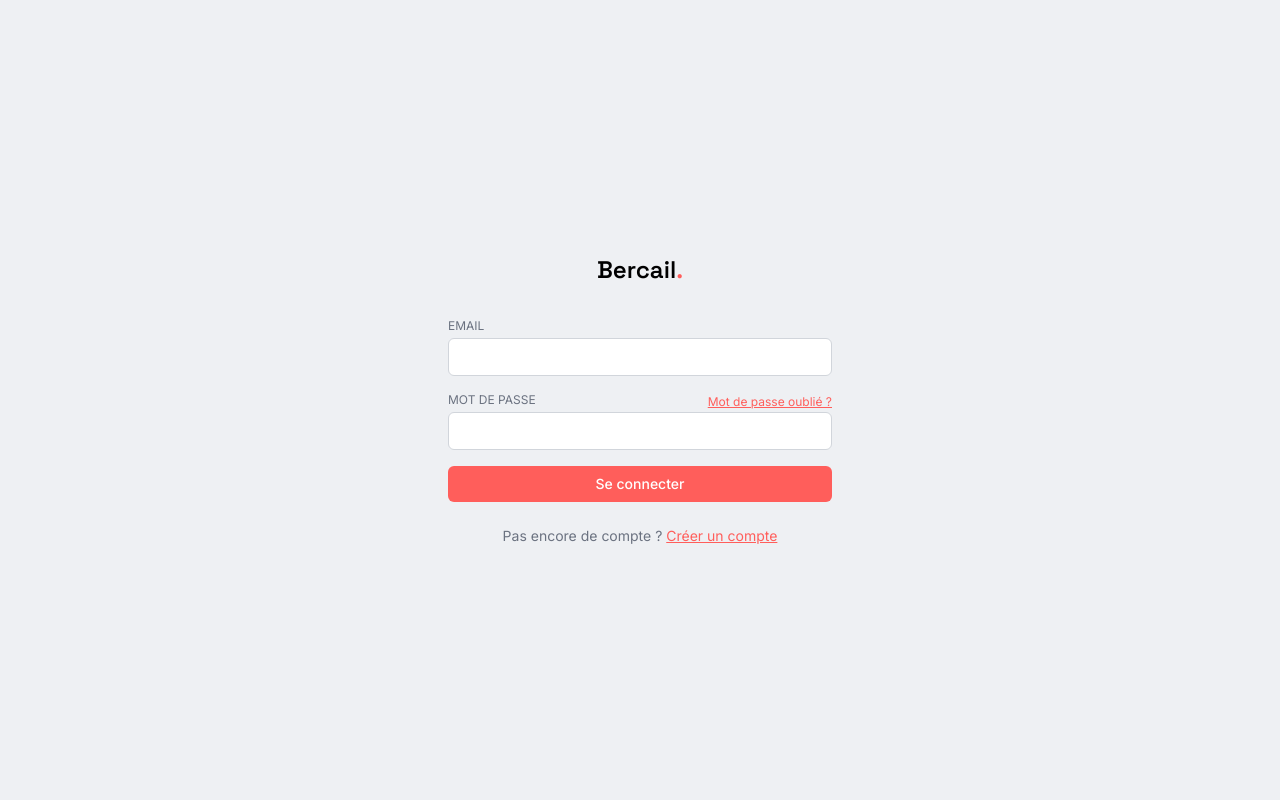
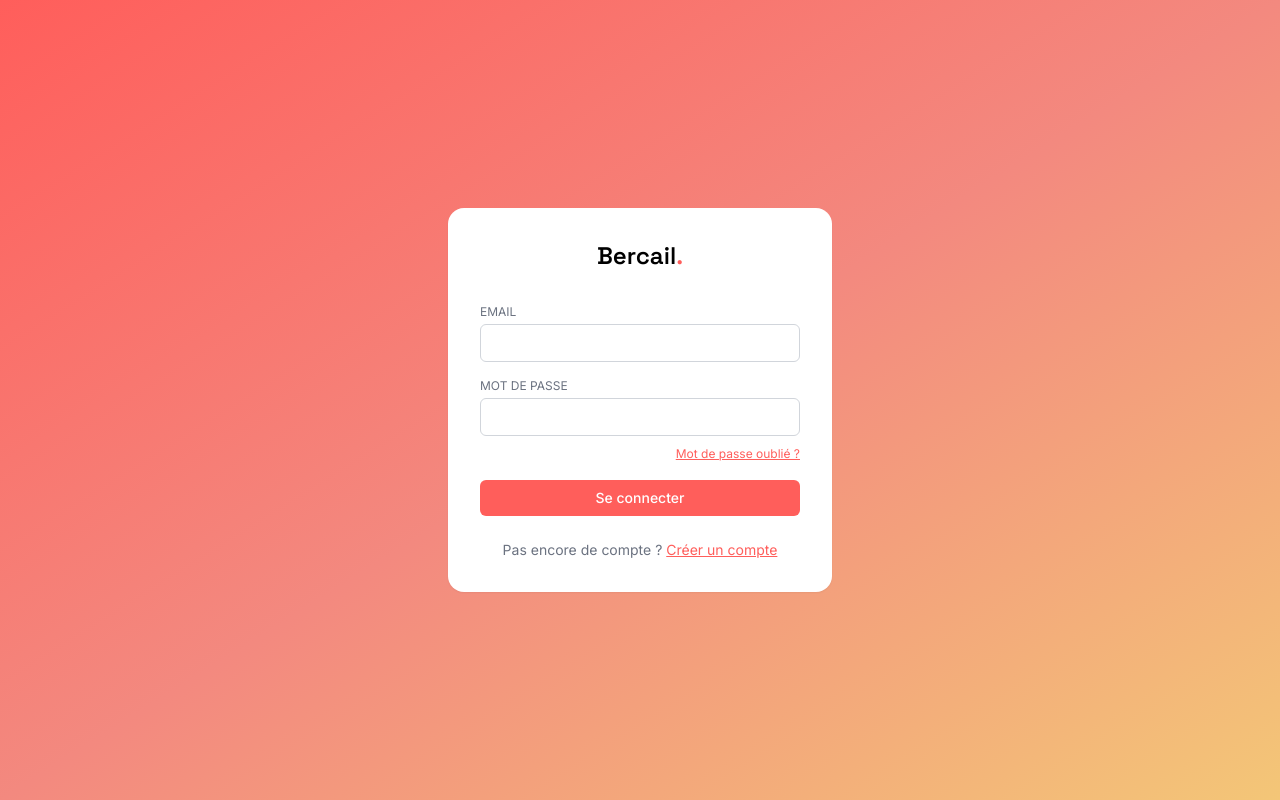
Before and after one commit to EPJBoulogne/bercail, a Next.js app: page /login in a window 1280 px wide. Built offline with nearby package versions, Linux system fonts and the light colour scheme; no server answers.

Commit message:
Login: degrade de fond + repositionnement du lien mot de passe oublie

```diff
--- a/app/login/page.tsx
+++ b/app/login/page.tsx
@@ -53,8 +53,8 @@ export default function LoginPage() {
   }
 
   return (
-    <main className="min-h-screen flex items-center justify-center p-6">
-      <div className="w-full max-w-sm">
+    <main className="min-h-screen flex items-center justify-center p-6 bg-gradient-to-br from-accent via-[#F3897F] to-gold">
+      <div className="w-full max-w-sm bg-white rounded-2xl p-8 shadow-sm">
         <h1 className="font-display text-2xl font-semibold text-center mb-8">
           Bercail<span className="text-accent">.</span>
         </h1>
@@ -71,14 +71,9 @@ export default function LoginPage() {
             />
           </div>
           <div>
-          <div className="flex justify-between items-center">
             <label className="block text-xs uppercase text-gray-500 mb-1">
               Mot de passe
             </label>
-            <Link href="/forgot-password" className="text-xs text-accent underline">
-              Mot de passe oublié ?
-            </Link>
-          </div>
             <input
               type="password"
               required
@@ -86,6 +81,11 @@ export default function LoginPage() {
               onChange={(e) => setPassword(e.target.value)}
               className="w-full rounded-md border border-gray-300 px-3 py-2 text-sm"
             />
+            <div className="text-right mt-1">
+              <Link href="/forgot-password" className="text-xs text-accent underline">
+                Mot de passe oublié ?
+              </Link>
+            </div>
           </div>
 
           {error && <p className="text-sm text-danger">{error}</p>}
```
